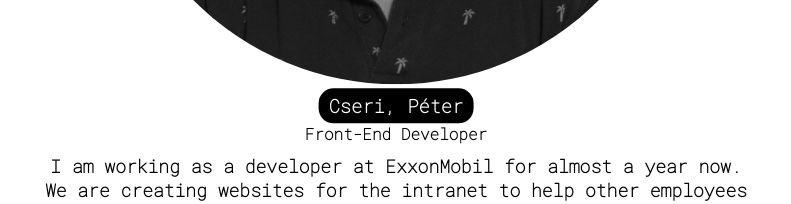
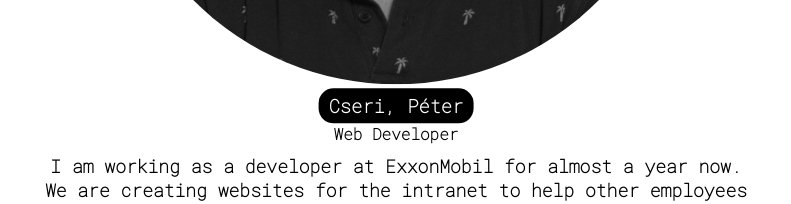
Before and after one commit to DexGam/portfolio, a React (Create React App) app: page / in a window 1280 px wide. Shown: the part 1000-1204 px from the top of the page, without its empty margins (244-1035 px from the left). Built offline with nearby package versions, Linux system fonts and the light colour scheme.

Commit message:
front end to webdev

```diff
--- a/src/components/aboutme.js
+++ b/src/components/aboutme.js
@@ -11,7 +11,7 @@ class AboutMe extends Component {
                             <div className="img-name-job">
                                 <img className="aboutme-img" src={process.env.PUBLIC_URL + "/pictures/me.png"} />
                                 <h3>Cseri, Péter</h3>
-                                <h4>Front-End Developer</h4>
+                                <h4>Web Developer</h4>
                             </div>
                         </div>
                         <div className="desc">
```
